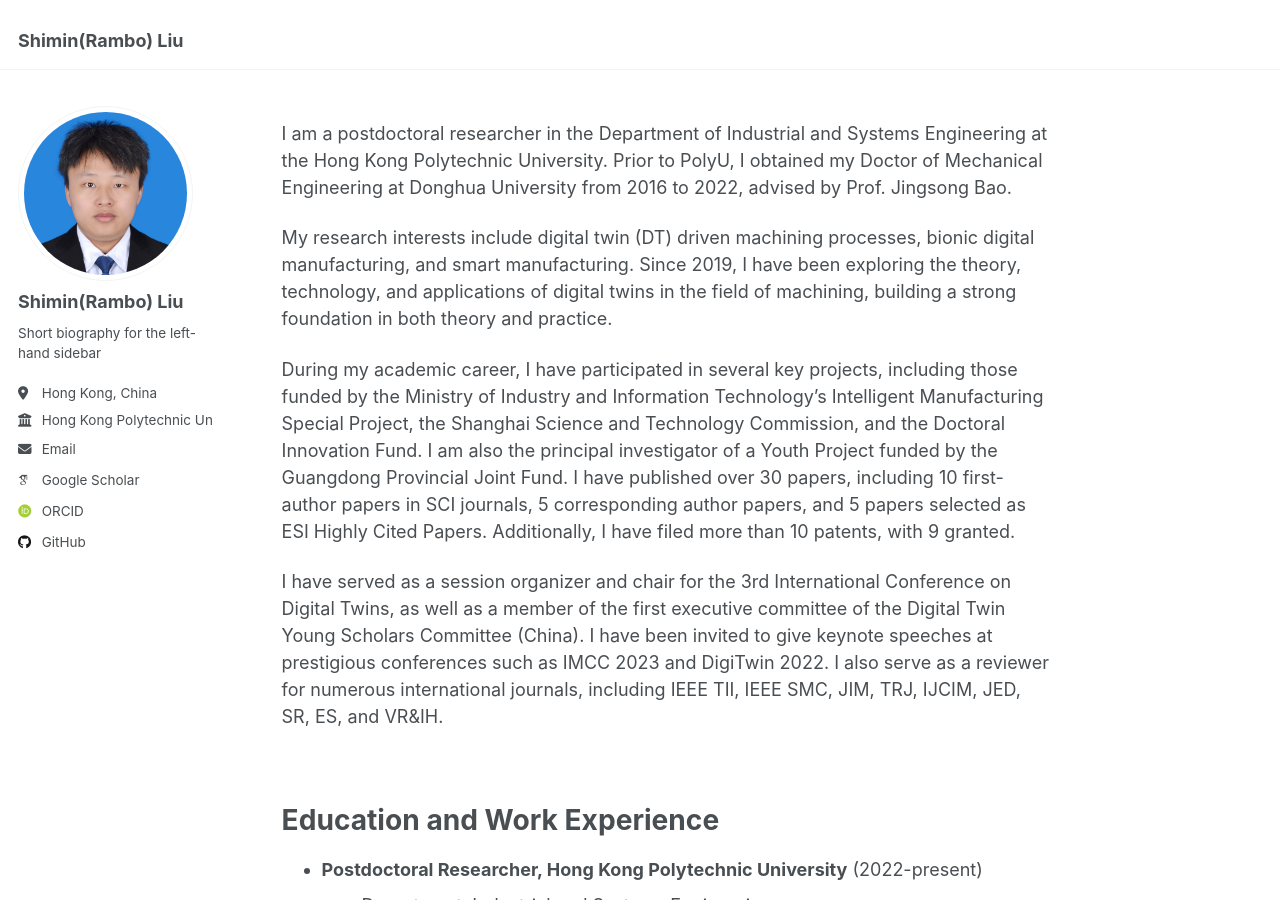
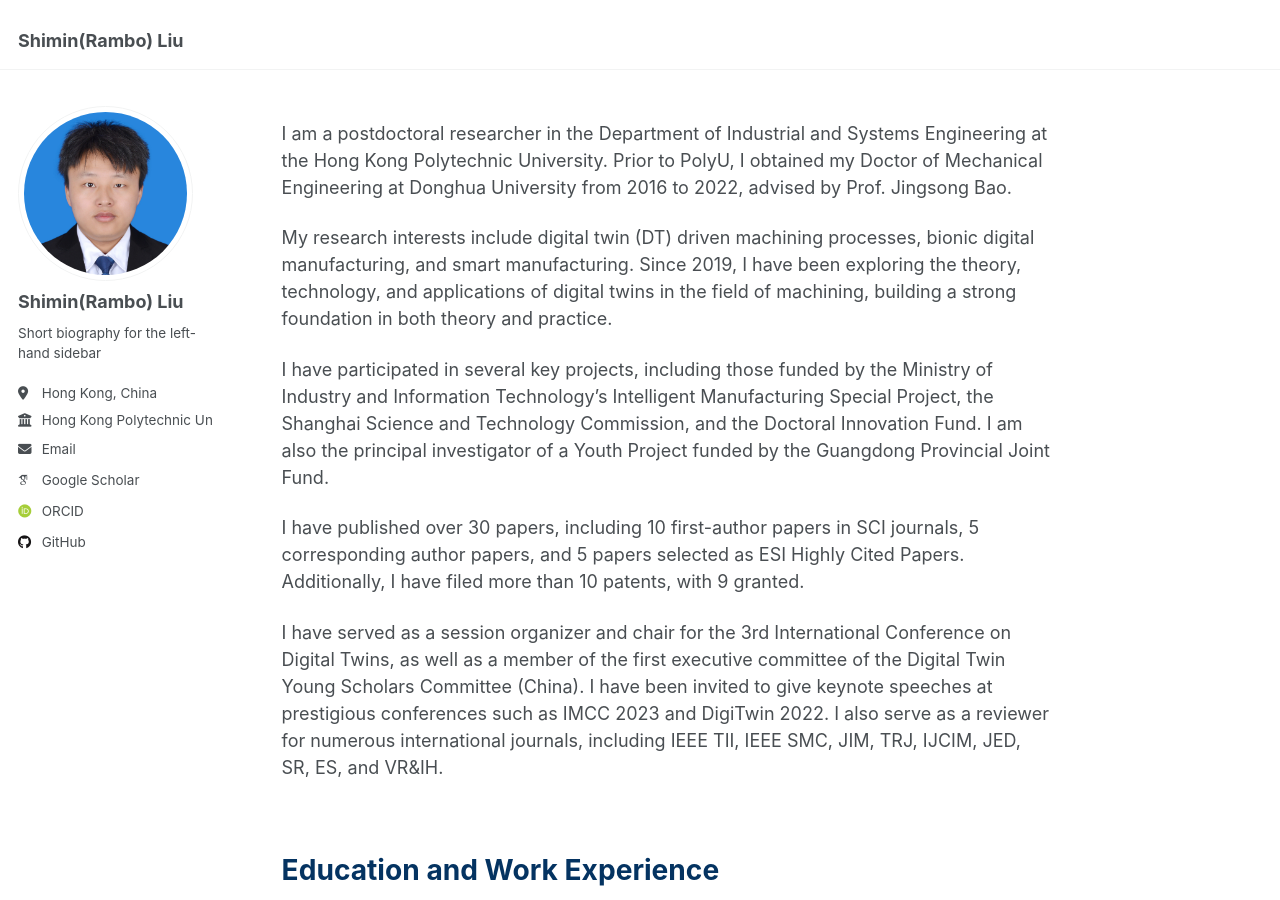
Before and after one commit to Rambo-Shimin/Rambo-Shimin.github.io, a Jekyll site: the page built from _pages/about.md, in a window 1280 px wide and 900 px high. Built offline with Jekyll 4.4.1, drawn with Linux system fonts in a browser that asks for light colours; some web fonts are replaced.

Commit message:
Update about.md

```diff
--- a/_pages/about.md
+++ b/_pages/about.md
@@ -11,13 +11,15 @@ I am a postdoctoral researcher in the Department of Industrial and Systems Engin
 
 My research interests include digital twin (DT) driven machining processes, bionic digital manufacturing, and smart manufacturing. Since 2019, I have been exploring the theory, technology, and applications of digital twins in the field of machining, building a strong foundation in both theory and practice.
 
-During my academic career, I have participated in several key projects, including those funded by the Ministry of Industry and Information Technology's Intelligent Manufacturing Special Project, the Shanghai Science and Technology Commission, and the Doctoral Innovation Fund. I am also the principal investigator of a Youth Project funded by the Guangdong Provincial Joint Fund. I have published over 30 papers, including 10 first-author papers in SCI journals, 5 corresponding author papers, and 5 papers selected as ESI Highly Cited Papers. Additionally, I have filed more than 10 patents, with 9 granted.
+I have participated in several key projects, including those funded by the Ministry of Industry and Information Technology's Intelligent Manufacturing Special Project, the Shanghai Science and Technology Commission, and the Doctoral Innovation Fund. I am also the principal investigator of a Youth Project funded by the Guangdong Provincial Joint Fund.
+
+I have published over 30 papers, including 10 first-author papers in SCI journals, 5 corresponding author papers, and 5 papers selected as ESI Highly Cited Papers. Additionally, I have filed more than 10 patents, with 9 granted.
 
 I have served as a session organizer and chair for the 3rd International Conference on Digital Twins, as well as a member of the first executive committee of the Digital Twin Young Scholars Committee (China). I have been invited to give keynote speeches at prestigious conferences such as IMCC 2023 and DigiTwin 2022. I also serve as a reviewer for numerous international journals, including IEEE TII, IEEE SMC, JIM, TRJ, IJCIM, JED, SR, ES, and VR&IH.
 
 <br>
 
-Education and Work Experience
+<span style="color:#043361;">Education and Work Experience</span>
 ======
 - **Postdoctoral Researcher, Hong Kong Polytechnic University** (2022-present)
   - Department: Industrial and Systems Engineering
@@ -35,6 +37,7 @@ Education and Work Experience
 
 <span style="color:#043361;">Honors</span>
 ======
+
 - **Outstanding Graduate, Donghua University** (March 2023)
 - **Tang Xiangqian Social Scholarship, 2020-2021 Academic Year** (November 2021)
 - **Excellent Student Award, 2020-2021 Academic Year** (November 2021)
@@ -46,7 +49,7 @@ Education and Work Experience
 
 <br>
 
-Academic Appointments
+<span style="color:#043361;">Academic Appointments</span>
 ======
 - Organizer and Chair, "Digital Twin-Driven Manufacturing Systems" Session, 3rd International Conference on Digital Twins (2023)
 - Youth Speaker, 2nd International Conference on Digital Twins (2023)
@@ -58,14 +61,14 @@ Academic Appointments
 
 <br>
 
-Publications
+<span style="color:#043361;">Publications</span>
 ======
 
-Books
+<span style="color:#043361;">Books</span>
 ------
 -	Sun X, Liu S, Gu X, et al. Multi-scale Online Monitoring Method of Aerospace Products Assembly Workshop Based on Digital Twin[M]//Digital Twins for Digital Transformation: Innovation in Industry. Cham: Springer International Publishing, 2022: 23-40.
 
-Journal Articles
+<span style="color:#043361;">Journal Articles</span>
 ------
 - Liu S, Bao J, Lu Y, et al. Digital twin modeling method based on biomimicry for machining aerospace components[J]. Journal of Manufacturing Systems, 2021, 58: 180-195. (IF: 12.2; JCR Q1, ESI Highly Cited Paper)
 -	Liu S, Bao J, Zheng P. A review of digital twin-driven machining: From digitization to intellectualization[J]. Journal of Manufacturing Systems, 2023, 67: 361-378. (IF: 12.2; JCR Q1, ESI Highly Cited Paper)
@@ -102,7 +105,7 @@ Journal Articles
 -	胡富琴, 杨芸, 刘世民, 等. 航天薄壁件旋压成型数字孪生高保真建模方法[J]. 计算机集成制造系统, 2022, 28(5): 1282.
 -	丁志昆, 孙奕程, 段亮亮, 刘世民 等. 基于数字孪生的增强现实多人协作装配[J]. 计算机集成制造系统, 2023, 29(6): 2019.
 
-Conference Papers
+<span style="color:#043361;">Conference Papers</span>
 ------
 -	Liu S, Shen H, Li J, et al. An adaptive evolutionary framework for the decision-making models of digital twin machining system[C]//2021 IEEE 17th International Conference on Automation Science and Engineering (CASE). IEEE, 2021: 771-776.
 -	Shen X, Liu S, Zhou B, et al. Digital twin-based scheduling method for marine equipment material transportation vehicles[C]//2022 IEEE 18th International Conference on Automation Science and Engineering (CASE). IEEE, 2022: 100-105.
@@ -111,7 +114,7 @@ Conference Papers
 
 <br>
 
-Patents
+<span style="color:#043361;">Patents</span>
 ======
 -	鲍劲松 刘世民 孙学民 许敏俊 沈慧 丁志昆 顾星海. 一种基于增量模型的数字孪生系统协同进化方法. 申请号：ZL 202110883308.5 (授权) 2024 .02 .02
 -	鲍劲松 刘世民 许敏俊 孙学民 沈慧 丁志昆. 一种基于数字孪生的加工过程自适应控制方法. 2021 .10 .25 专利号: CN 113985814 A (授权)
@@ -125,7 +128,7 @@ Patents
 
 <br>
 
-Software Copyrights
+<span style="color:#043361;">Software Copyrights</span>
 ======
 -	航天结构件工业物联数据接口软件（登记号：2018SR1031847）
 -	航天结构件工业物联网支持下的三维CAPP系统（登记号：2018SR1031856）
@@ -133,7 +136,7 @@ Software Copyrights
 
 <br>
 
-Projects
+<span style="color:#043361;">Projects</span>
 ======
 - 大规模定制化范式下数字孪生制造车间的分布式柔性协作机制研究, 广东省区域联合基金-青年基金项目, 主持人
 -	面向数控机加的数字孪生拟态、控制、进化机理研究, 博士研究生学位论文创新项目, 项目编号：CUSF-DH-D-2020056，主持人
```
